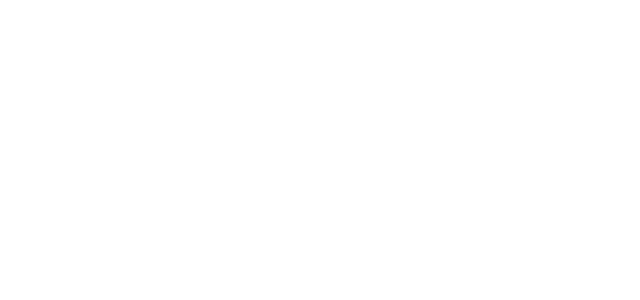
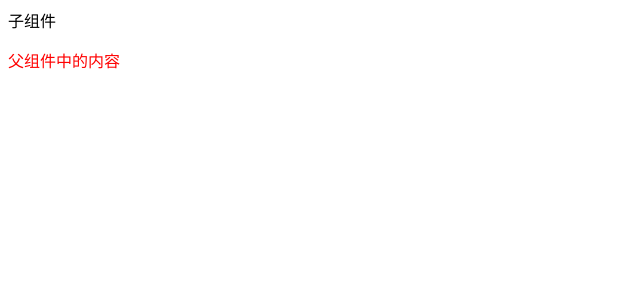
Before and after one commit to myweiwei/vue-, a Vue app in the folder vue/: page /#/slottest in a window 1280 px wide. Shown: the top 300 px of the page, without its empty margins (0-640 px from the left). Built offline with nearby package versions, Linux system fonts and the light colour scheme.

Commit message:
加入插槽练习

```diff
--- a/vue/package.json
+++ b/vue/package.json
@@ -11,6 +11,7 @@
     "build": "node build/build.js"
   },
   "dependencies": {
+    "node-sass": "^4.14.0",
     "vue": "^2.5.2",
     "vue-router": "^3.0.1"
   },
@@ -49,6 +50,7 @@
     "postcss-loader": "^2.0.8",
     "postcss-url": "^7.2.1",
     "rimraf": "^2.6.0",
+    "sass-loader": "^7.1.0",
     "semver": "^5.3.0",
     "shelljs": "^0.7.6",
     "uglifyjs-webpack-plugin": "^1.1.1",
--- a/vue/src/router/index.js
+++ b/vue/src/router/index.js
@@ -1,7 +1,7 @@
 import Vue from 'vue'
 import Router from 'vue-router'
 import index from '@/views/index.vue'
-
+import slottest from '@/views/slottest/index.vue'
 Vue.use(Router)
 
 export default new Router({
@@ -10,6 +10,11 @@ export default new Router({
       path: '/',
       name: 'index',
       component: index
+    },
+    {
+      path: '/slottest',
+      name: 'slottest',
+      component: slottest
     }
   ]
 })
--- /dev/null
+++ b/vue/src/views/slottest/index.vue
@@ -0,0 +1,27 @@
+<template >
+  <div class='slottest'>
+    <temp1>
+      <p class='color-red'>父组件中的内容</p>
+    </temp1>
+  </div>
+</template>
+
+<script>
+import temp1 from './temp1'
+
+export default {
+  name: 'slottest',
+  components: { temp1 },
+  data() {
+    return {
+    }
+  },
+}
+</script>
+<style lang="scss">
+    .slottest {
+      .color-red{
+        color:red;
+      }
+    }
+</style>
--- /dev/null
+++ b/vue/src/views/slottest/temp1/index.vue
@@ -0,0 +1,8 @@
+<template class='temp1'>
+    <div>
+        子组件
+        <slot></slot>
+    </div>
+</template>
+<style lang="scss">
+</style>
```
Also changed, not shown: vue/src/views/slottest/temp2/index.vue (added), 1 other file (tests, documents, lock files or other folders).
